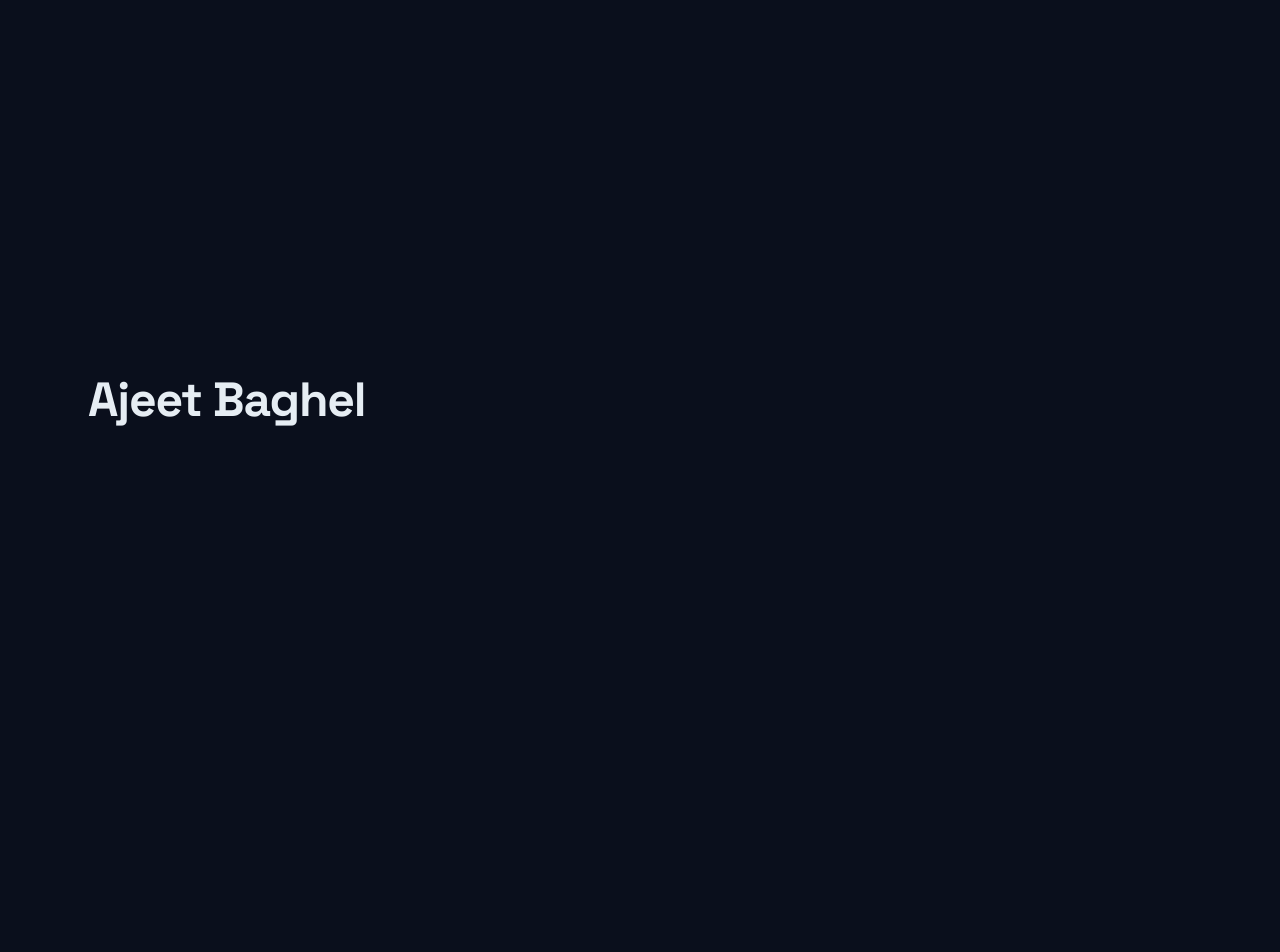
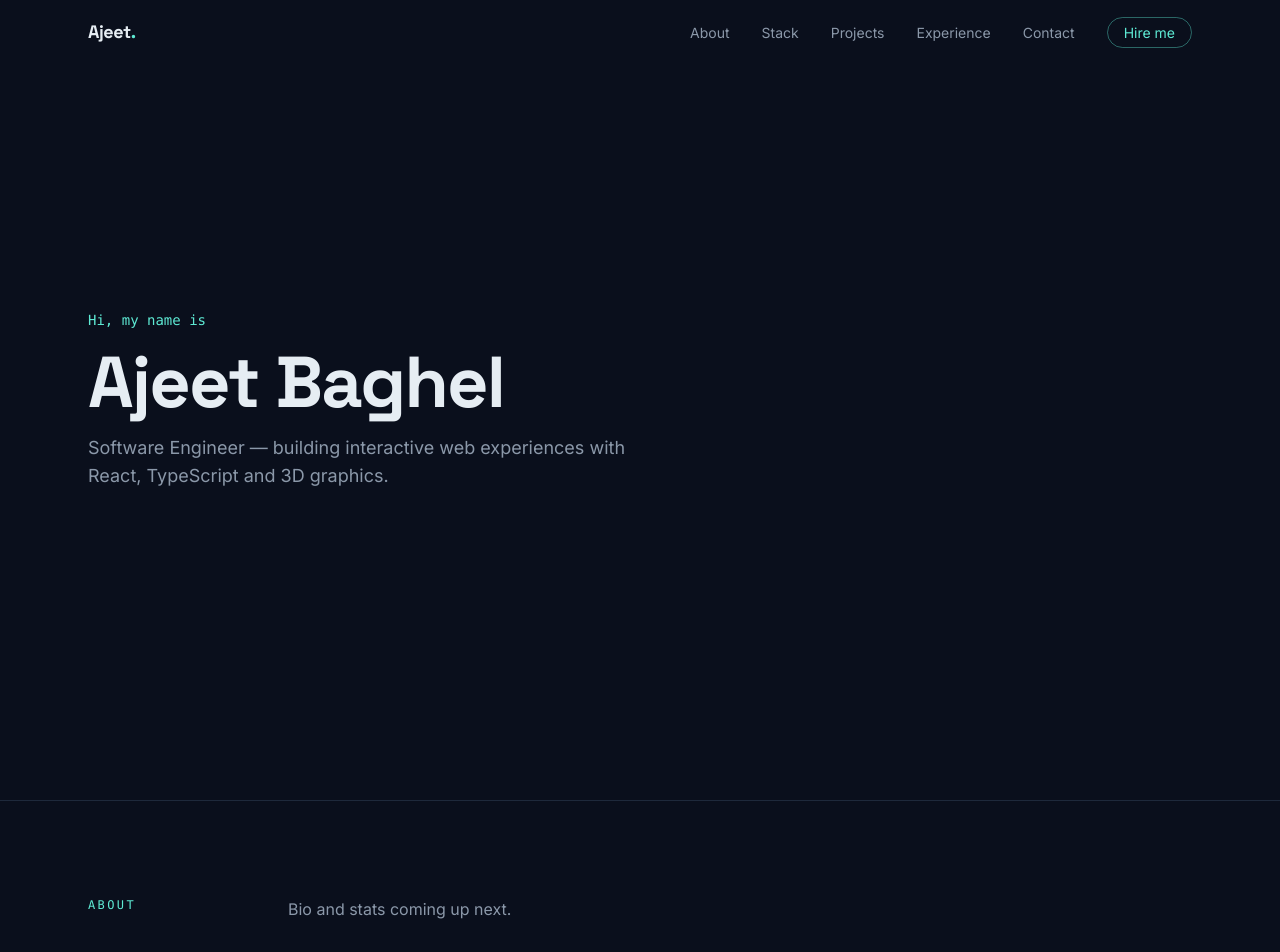
Before and after one commit to Ajeet-Baghel/portfolio, a React (Vite) app: page / in a window 1280 px wide. Shown: the top 952 px of the page. Before the commit the page ends 800 px from the top, so only its background shows below. Built offline with nearby package versions, Linux system fonts and the light colour scheme.

Commit message:
feat: add navbar and section scaffolding

```diff
--- a/src/App.tsx
+++ b/src/App.tsx
@@ -1,13 +1,44 @@
+import Navbar from "./components/Navbar";
+import Section from "./components/Section";
+
 export default function App() {
   return (
-    <div className="min-h-screen bg-background text-foreground">
-      {/* Sections will be added incrementally: Hero, About, Tech, Projects, Experience, Contact */}
-      <main className="mx-auto max-w-6xl px-6">
-        <section className="flex min-h-screen items-center">
-          <h1 className="font-display text-5xl font-bold tracking-tight">
-            Ajeet Baghel
-          </h1>
+    <div id="top" className="min-h-screen bg-background text-foreground">
+      <Navbar />
+      <main>
+        {/* Hero */}
+        <section className="mx-auto flex min-h-screen max-w-6xl items-center px-6">
+          <div>
+            <p className="font-mono text-sm text-accent">Hi, my name is</p>
+            <h1 className="mt-4 font-display text-5xl font-bold tracking-tight md:text-7xl">
+              Ajeet Baghel
+            </h1>
+            <p className="mt-4 max-w-xl text-lg text-muted">
+              Software Engineer — building interactive web experiences with
+              React, TypeScript and 3D graphics.
+            </p>
+          </div>
         </section>
+
+        <Section id="about" label="About">
+          <p className="text-muted">Bio and stats coming up next.</p>
+        </Section>
+
+        <Section id="stack" label="Tech Stack">
+          <p className="text-muted">Categorized skills grid.</p>
+        </Section>
+
+        <Section id="projects" label="Projects">
+          <p className="text-muted">Featured project cards.</p>
+        </Section>
+
+        <Section id="experience" label="Experience">
+          <p className="text-muted">Vertical timeline.</p>
+        </Section>
+
+        <Section id="contact" label="Contact">
+          <p className="text-muted">EmailJS form + socials.</p>
+        </Section>
       </main>
     </div>
   );
--- /dev/null
+++ b/src/components/Navbar.tsx
@@ -0,0 +1,89 @@
+import { useEffect, useState } from "react";
+import { Menu, X } from "lucide-react";
+
+const links = [
+  { href: "#about", label: "About" },
+  { href: "#stack", label: "Stack" },
+  { href: "#projects", label: "Projects" },
+  { href: "#experience", label: "Experience" },
+  { href: "#contact", label: "Contact" },
+];
+
+export default function Navbar() {
+  const [open, setOpen] = useState(false);
+  const [scrolled, setScrolled] = useState(false);
+
+  useEffect(() => {
+    const onScroll = () => setScrolled(window.scrollY > 8);
+    onScroll();
+    window.addEventListener("scroll", onScroll, { passive: true });
+    return () => window.removeEventListener("scroll", onScroll);
+  }, []);
+
+  return (
+    <header
+      className={`fixed inset-x-0 top-0 z-50 transition-colors duration-300 ${
+        scrolled || open
+          ? "border-b border-border bg-background/80 backdrop-blur-md"
+          : "border-b border-transparent"
+      }`}
+    >
+      <nav className="mx-auto flex h-16 max-w-6xl items-center justify-between px-6">
+        <a
+          href="#top"
+          className="font-display text-lg font-bold tracking-tight"
+          onClick={() => setOpen(false)}
+        >
+          Ajeet<span className="text-accent">.</span>
+        </a>
+
+        <ul className="hidden items-center gap-8 md:flex">
+          {links.map(({ href, label }) => (
+            <li key={href}>
+              <a
+                href={href}
+                className="text-sm text-muted transition-colors hover:text-foreground"
+              >
+                {label}
+              </a>
+            </li>
+          ))}
+          <li>
+            <a
+              href="#contact"
+              className="rounded-full border border-accent/40 px-4 py-1.5 text-sm text-accent transition-colors hover:bg-accent-soft"
+            >
+              Hire me
+            </a>
+          </li>
+        </ul>
+
+        <button
+          type="button"
+          className="text-foreground md:hidden"
+          aria-label={open ? "Close menu" : "Open menu"}
+          aria-expanded={open}
+          onClick={() => setOpen((v) => !v)}
+        >
+          {open ? <X size={22} /> : <Menu size={22} />}
+        </button>
+      </nav>
+
+      {open && (
+        <ul className="border-t border-border bg-background/95 px-6 py-4 backdrop-blur-md md:hidden">
+          {links.map(({ href, label }) => (
+            <li key={href}>
+              <a
+                href={href}
+                className="block py-3 text-sm text-muted transition-colors hover:text-foreground"
+                onClick={() => setOpen(false)}
+              >
+                {label}
+              </a>
+            </li>
+          ))}
+        </ul>
+      )}
+    </header>
+  );
+}
--- /dev/null
+++ b/src/components/Section.tsx
@@ -0,0 +1,26 @@
+import type { ReactNode } from "react";
+
+interface SectionProps {
+  id: string;
+  label: string;
+  children: ReactNode;
+}
+
+/**
+ * Editorial section wrapper — sticky label column on the left,
+ * content column on the right.
+ */
+export default function Section({ id, label, children }: SectionProps) {
+  return (
+    <section id={id} className="scroll-mt-20 border-t border-border">
+      <div className="mx-auto grid max-w-6xl gap-10 px-6 py-24 md:grid-cols-[160px_1fr]">
+        <div className="md:sticky md:top-28 md:self-start">
+          <h2 className="font-mono text-xs font-medium uppercase tracking-[0.2em] text-accent">
+            {label}
+          </h2>
+        </div>
+        <div className="min-w-0">{children}</div>
+      </div>
+    </section>
+  );
+}
```
